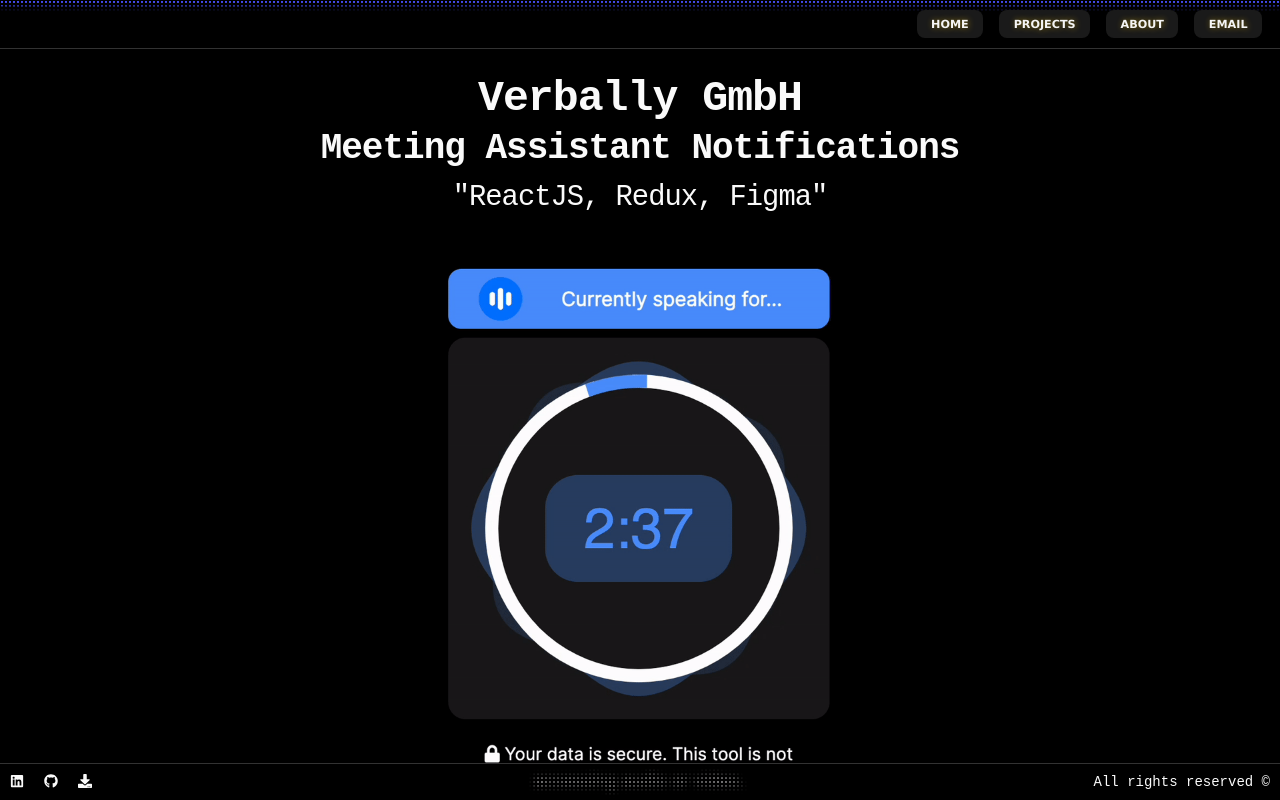
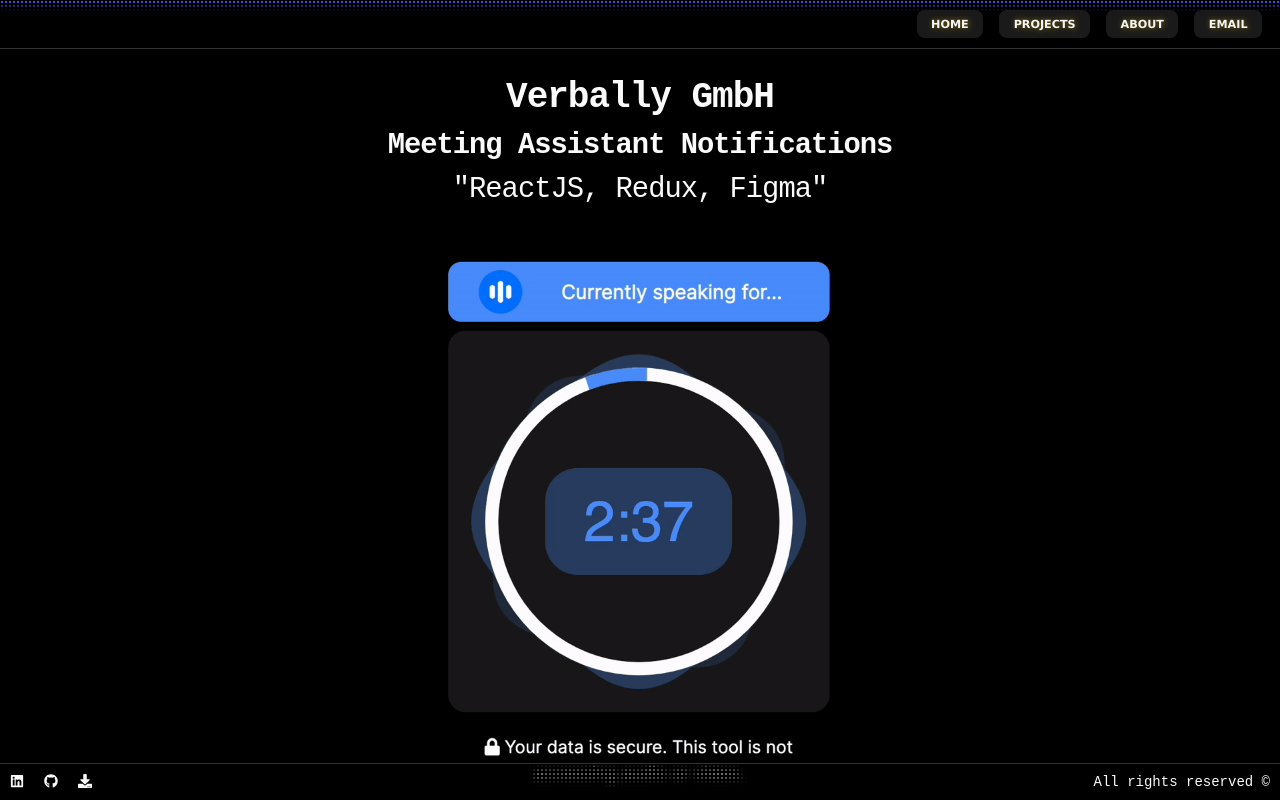
Before and after one commit to h-aburesha/my-next-website, a Next.js app: page /projects/7 in a window 1280 px wide. Shown: the top 800 px of the page. Built offline with nearby package versions, Linux system fonts and the light colour scheme.

Commit message:
Update font sizes in project 7

```diff
--- a/pages/projects/7.tsx
+++ b/pages/projects/7.tsx
@@ -16,11 +16,11 @@
         <>
             <Navbar />
             <h1>
-                <code style={{ fontWeight: 'bold', fontSize: '1.2em' }}>
+                <code style={{ fontWeight: 'bold', fontSize: '1em' }}>
                     Verbally GmbH
                 </code>
                 <br />
-                <code style={{ fontWeight: 'bold', fontSize: '1em' }}>
+                <code style={{ fontWeight: 'bold', fontSize: '0.8em' }}>
                     Meeting Assistant Notifications
                 </code>
                 <br />
```
